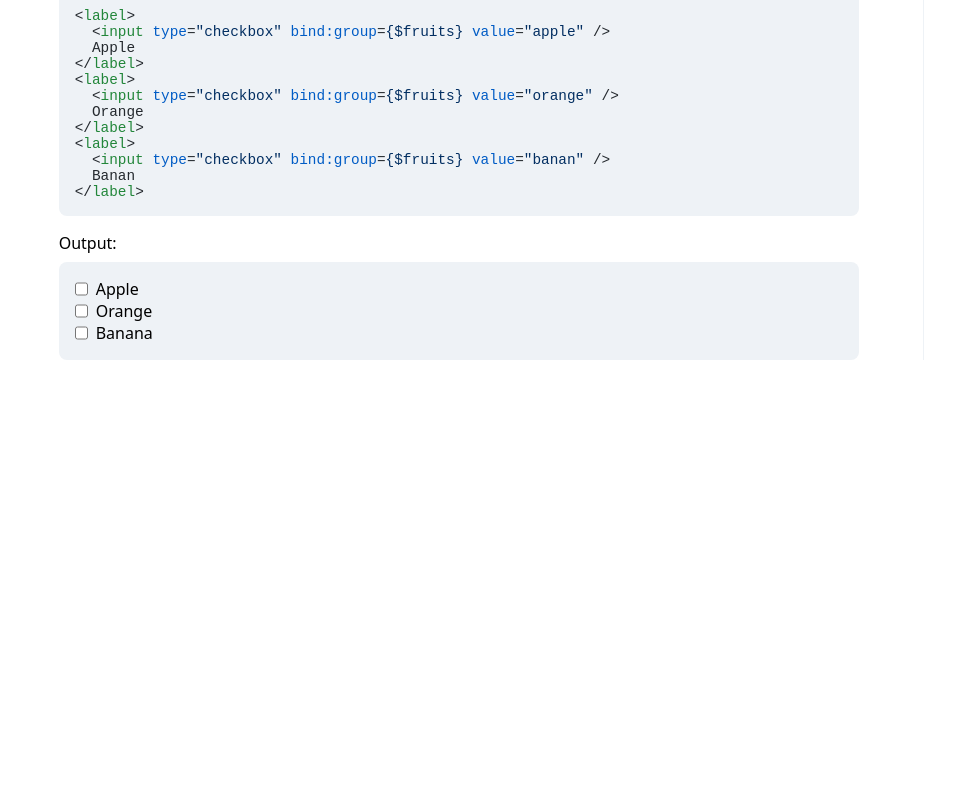
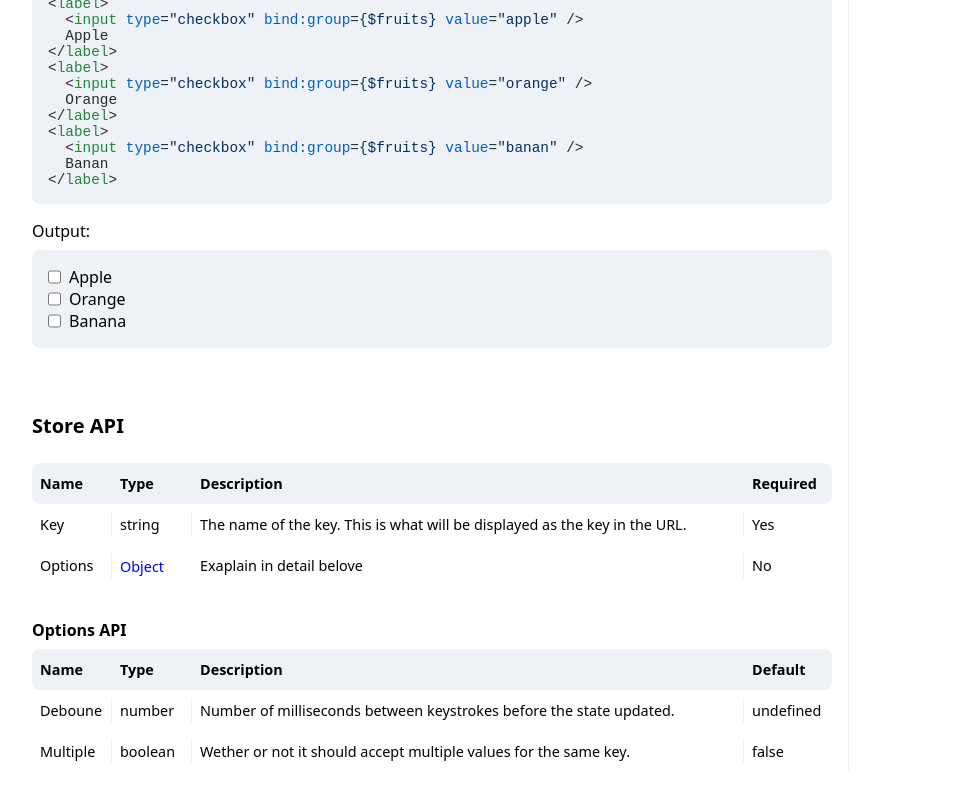
Before and after one commit to jKm00/svelte-param-store, a SvelteKit app: page / in a window 1280 px wide. Shown: the part 1890-2690 px from the top of the page, without its empty margins (128-1083 px from the left). Before the commit the page ends 2266 px from the top, so only its background shows below. Built offline with nearby package versions, Linux system fonts and the light colour scheme.

Commit message:
feat: api table and footer

```diff
--- /dev/null
+++ b/src/components/sections/ApiTable.svelte
@@ -0,0 +1,84 @@
+<section class="section" id="store-api">
+	<h2 class="title title--secondary">Store API</h2>
+	<!-- Table -->
+	<div class="table main-table">
+		<!-- Headers -->
+		<div class="grid header">
+			<p>Name</p>
+			<p>Type</p>
+			<p>Description</p>
+			<p>Required</p>
+		</div>
+		<!-- Rows -->
+		<div class="grid row">
+			<p>Key</p>
+			<p>string</p>
+			<p>The name of the key. This is what will be displayed as the key in the URL.</p>
+			<p>Yes</p>
+		</div>
+		<div class="grid row">
+			<p>Options</p>
+			<a href="#options-api">Object</a>
+			<p>Exaplain in detail belove</p>
+			<p>No</p>
+		</div>
+	</div>
+	<div id="options-api">
+		<h3 class="title title--tertiary">Options API</h3>
+		<!-- Table -->
+		<div class="table">
+			<!-- Headers -->
+			<div class="grid header">
+				<p>Name</p>
+				<p>Type</p>
+				<p>Description</p>
+				<p>Default</p>
+			</div>
+			<!-- Rows -->
+			<div class="grid row">
+				<p>Deboune</p>
+				<p>number</p>
+				<p>Number of milliseconds between keystrokes before the state updated.</p>
+				<p>undefined</p>
+			</div>
+			<div class="grid row">
+				<p>Multiple</p>
+				<p>boolean</p>
+				<p>Wether or not it should accept multiple values for the same key.</p>
+				<p>false</p>
+			</div>
+		</div>
+	</div>
+</section>
+
+<style scoped>
+	.grid {
+		display: grid;
+		grid-template-columns: 4.5rem 4.5rem 1fr 4.5rem;
+		gap: 0.5rem;
+		align-items: center;
+	}
+
+	.table {
+		font-size: 0.9rem;
+	}
+
+	.header {
+		background-color: var(--muted);
+		padding: 0.5rem;
+		border-radius: var(--border-radius);
+		font-weight: bold;
+	}
+
+	.row {
+		padding: 0.5rem;
+	}
+
+	.main-table {
+		margin-bottom: 1rem;
+	}
+
+	.row > p:not(:last-child) {
+		border-right: 1px solid var(--muted);
+	}
+</style>
--- a/src/components/sections/Debounce.svelte
+++ b/src/components/sections/Debounce.svelte
@@ -8,7 +8,7 @@
 </script>
 
 <secion class="section" id="debounce">
-	<h2>Debounce</h2>
+	<h2 class="title title--secondary">Debounce</h2>
 	<p>
 		Often you dont want to execute the load function on every keystroke. Setting a debounce value
 		will delay the execution of the load function until the user has stopped typing for the given
--- /dev/null
+++ b/src/components/sections/Footer.svelte
@@ -0,0 +1,23 @@
+<footer>
+	<p>
+		Documentation page is heavily inspired by <a href="https://svelte-sonner.vercel.app/"
+			>Svelte Sonner</a
+		>
+	</p>
+	<p>Made by <a href="https://edvardsen.dev/">Joakim Edvardsen</a></p>
+</footer>
+
+<style scoped>
+	footer {
+		margin-top: 10dvh;
+		margin-bottom: 1rem;
+	}
+
+	p {
+		font-size: 0.9rem;
+	}
+
+	a {
+		font-weight: 600;
+	}
+</style>
--- a/src/components/sections/Multiple.svelte
+++ b/src/components/sections/Multiple.svelte
@@ -1,14 +1,14 @@
 <script lang="ts">
 	import { useParamStore } from '$lib/composables/paramStore.js';
 	import CodeBlock from '../ui/CodeBlock.svelte';
-	import { multiple } from './examples';
 	import OutputBlock from '../ui/OutputBlock.svelte';
+	import { multiple } from './examples.js';
 
 	let fruits = useParamStore('fruits', { multiple: true });
 </script>
 
 <section class="section" id="multiple">
-	<h2>Multiple</h2>
+	<h2 class="title title--secondary">Multiple</h2>
 	<p>
 		Sometimes you want to allow for multiple values for the same key. For example when working with
 		checkboxes:
--- a/src/components/sections/PageContent.svelte
+++ b/src/components/sections/PageContent.svelte
@@ -5,6 +5,7 @@
 		<li><a href="#usage">Usage</a></li>
 		<li><a href="#debounce">Debounce</a></li>
 		<li><a href="#multiple">Multiple</a></li>
+		<li><a href="#store-api">Store API</a></li>
 	</ul>
 </div>
 
--- a/src/lib/composables/paramStore.ts
+++ b/src/lib/composables/paramStore.ts
@@ -13,16 +13,16 @@ const defaultOptions: ParamStoreOptions = {
 	multiple: false
 };
 
-export const useParamStore = (name: string, options?: ParamStoreOptions) => {
+export const useParamStore = (key: string, options?: ParamStoreOptions) => {
 	// Merge the options with the default options
 	options = { ...defaultOptions, ...options };
 
 	// Get the initial value from the URL
 	let urlValue: string | string[];
 	if (options.multiple) {
-		urlValue = get(page).url.searchParams.getAll(name);
+		urlValue = get(page).url.searchParams.getAll(key);
 	} else {
-		urlValue = get(page).url.searchParams.get(name) ?? '';
+		urlValue = get(page).url.searchParams.get(key) ?? '';
 	}
 
 	// Create store
@@ -81,14 +81,14 @@ export const useParamStore = (name: string, options?: ParamStoreOptions) => {
 		switch (typeof value) {
 			case 'string':
 				if (value) {
-					params.set(name, value);
+					params.set(key, value);
 				} else {
-					params.delete(name);
+					params.delete(key);
 				}
 				break;
 			case 'object':
-				params.delete(name);
-				value.forEach((v) => params.append(name, v));
+				params.delete(key);
+				value.forEach((v) => params.append(key, v));
 				break;
 		}
 
--- a/src/routes/+page.svelte
+++ b/src/routes/+page.svelte
@@ -5,6 +5,8 @@
 	import Usage from '../components/sections/Usage.svelte';
 	import Multiple from '../components/sections/Multiple.svelte';
 	import PageContent from '../components/sections/PageContent.svelte';
+	import ApiTable from '../components/sections/ApiTable.svelte';
+	import Footer from '../components/sections/Footer.svelte';
 </script>
 
 <main class="main">
@@ -26,6 +28,12 @@
 	<div class="multiple">
 		<Multiple />
 	</div>
+	<div class="api-table">
+		<ApiTable />
+	</div>
+	<div class="footer">
+		<Footer />
+	</div>
 </main>
 
 <style scoped>
@@ -38,10 +46,11 @@
 			'. installation .'
 			'. usage .'
 			'. debounce .'
-			'. multiple .';
-		gap: 4rem;
+			'. multiple .'
+			'. api-table .'
+			'. footer .';
+		row-gap: 4rem;
 
-		padding: 1rem;
 		margin-top: 20dvh;
 	}
 
@@ -69,6 +78,14 @@
 		grid-area: multiple;
 	}
 
+	.api-table {
+		grid-area: api-table;
+	}
+
+	.footer {
+		grid-area: footer;
+	}
+
 	@media (min-width: 1200px) {
 		.main {
 			grid-template-areas:
@@ -76,12 +93,15 @@
 				'. installation page-content'
 				'. usage page-content'
 				'. debounce page-content'
-				'. multiple page-content';
+				'. multiple page-content'
+				'. api-table page-content'
+				'. footer .';
 		}
 
 		.page-content {
 			border-left: 1px solid var(--muted);
 			padding-left: 1rem;
+			margin-left: 1rem;
 		}
 	}
 </style>
```
